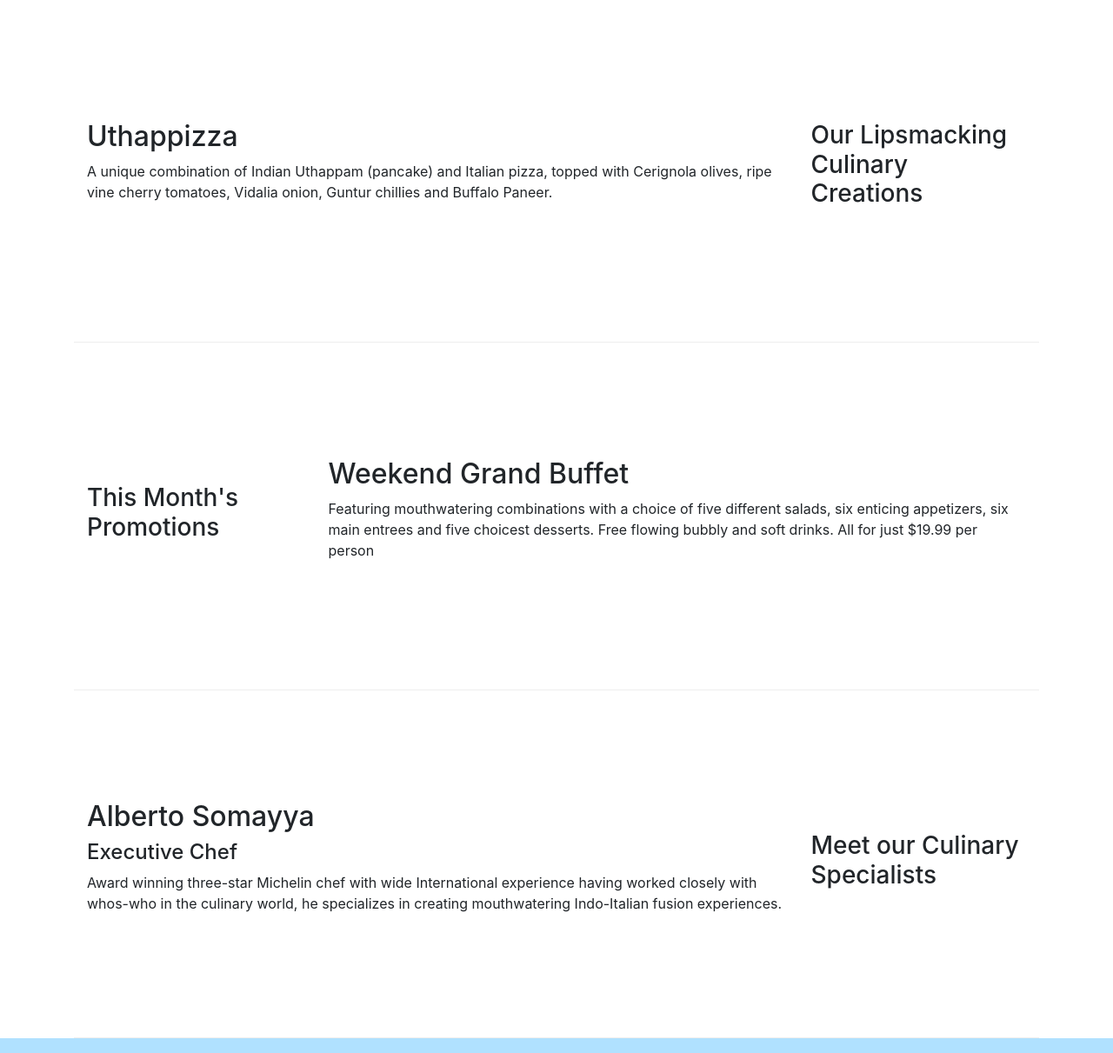
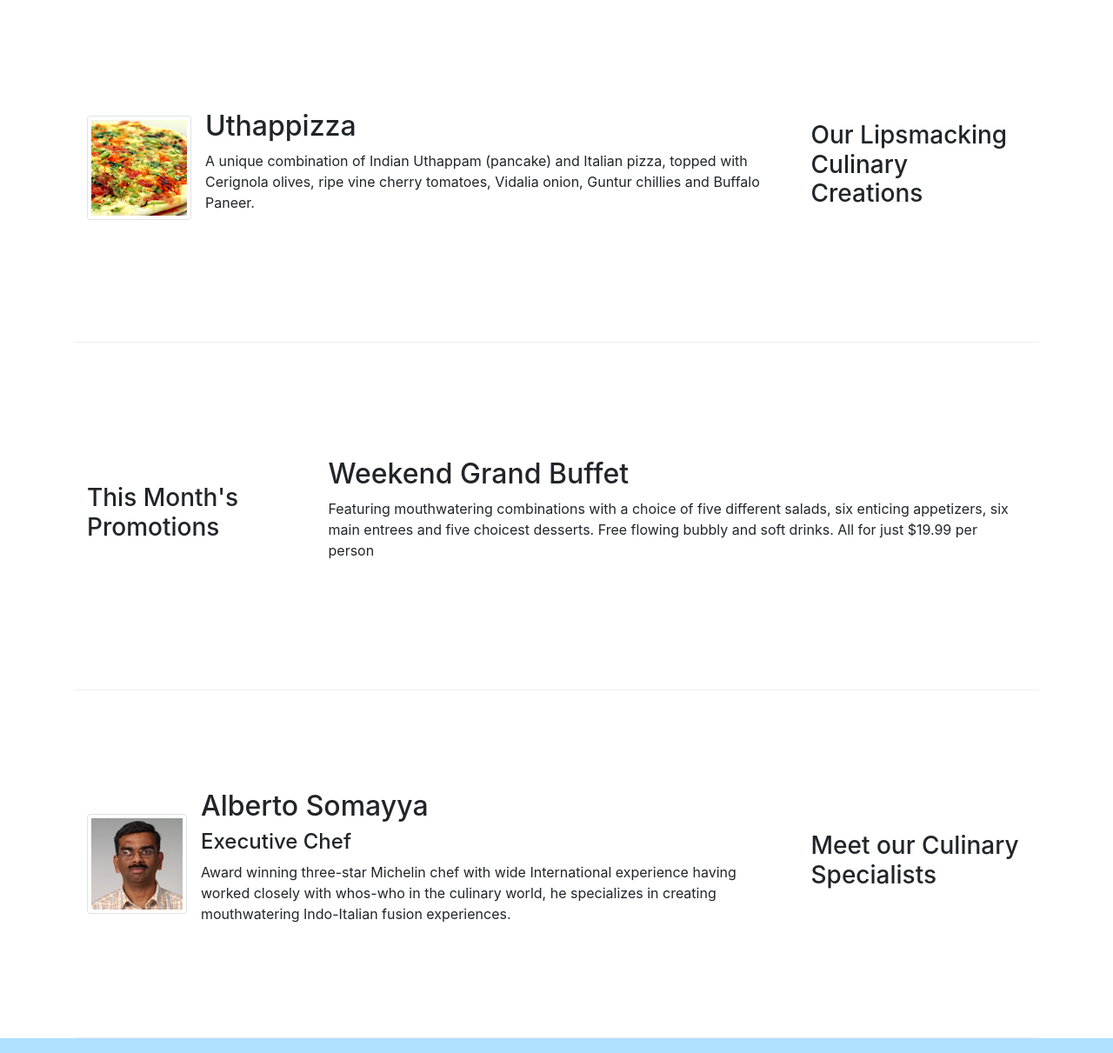
Before and after one commit to OmaroVega/conFusion, a website: page index.html in a window 1280 px wide. Shown: the part 340-1551 px from the top of the page at 87% size. Drawn offline with nearby package versions, Linux system fonts and the light colour scheme.

Commit message:
Images and Media

```diff
--- a/index.html
+++ b/index.html
@@ -22,7 +22,7 @@
             <button class="navbar-toggler" type="button" data-toggle="collapse" data-target="#Navbar">
                 <span class="navbar-toggler-icon"></span>
             </button>
-            <a class="navbar-brand" href="#">Ristorante Con Fusion</a>
+            <a class="navbar-brand" href="#"><img src="img/logo.png" height="30" width="41"></a>
             <div class="collapse navbar-collapse" id="Navbar">
                 <ul class="navbar-nav mr-auto">
                     <li class="nav-item active"><a class="nav-link" href="#"><span class="fa fa-home fa-lg"></span> Home</a></li>
@@ -52,8 +52,13 @@
                 <h3>Our Lipsmacking Culinary Creations</h3>
             </div>
             <div class="col col-sm order-sm-first col-md">
-                <h2>Uthappizza</h2>
-                <p class="d-none d-sm-block">A unique combination of Indian Uthappam (pancake) and Italian pizza, topped with Cerignola olives, ripe vine cherry tomatoes, Vidalia onion, Guntur chillies and Buffalo Paneer.</p>
+                <div class="media">
+                    <img src="img/uthappizza.png" alt="uthappizza" class="d-flex mr-3 img-thumbnail align-self-center">
+                    <div class="media-body">
+                        <h2 class="mt-0">Uthappizza</h2>
+                        <p class="d-none d-sm-block">A unique combination of Indian Uthappam (pancake) and Italian pizza, topped with Cerignola olives, ripe vine cherry tomatoes, Vidalia onion, Guntur chillies and Buffalo Paneer.</p>
+                    </div>
+                </div>
             </div>
         </div>
 
@@ -73,9 +78,14 @@
                 <h3>Meet our Culinary Specialists</h3>
             </div>
             <div class="col col-sm order-sm-first col-md">
-                <h2>Alberto Somayya</h2>
-                <h4>Executive Chef</h4>
-                <p class="d-none d-sm-block">Award winning three-star Michelin chef with wide International experience having worked closely with whos-who in the culinary world, he specializes in creating mouthwatering Indo-Italian fusion experiences. </p>
+                <div class="media">
+                    <img class="d-flex mr-3 img-thumbnail align-self-center" src="img/alberto.png" alt="alberto">
+                    <div class="media-body">
+                        <h2 class="mt-0">Alberto Somayya</h2>
+                        <h4>Executive Chef</h4>
+                        <p class="d-none d-sm-block">Award winning three-star Michelin chef with wide International experience having worked closely with whos-who in the culinary world, he specializes in creating mouthwatering Indo-Italian fusion experiences. </p>
+                    </div>
+                </div>
             </div>
         </div>
     </div>
```
Also changed, not shown: aboutus.html (+3 -2 lines), contactus.html (+1 -1 lines), img/alberto.png (added), img/buffet.png (added), img/logo.png (added), img/uthappizza.png (added).
